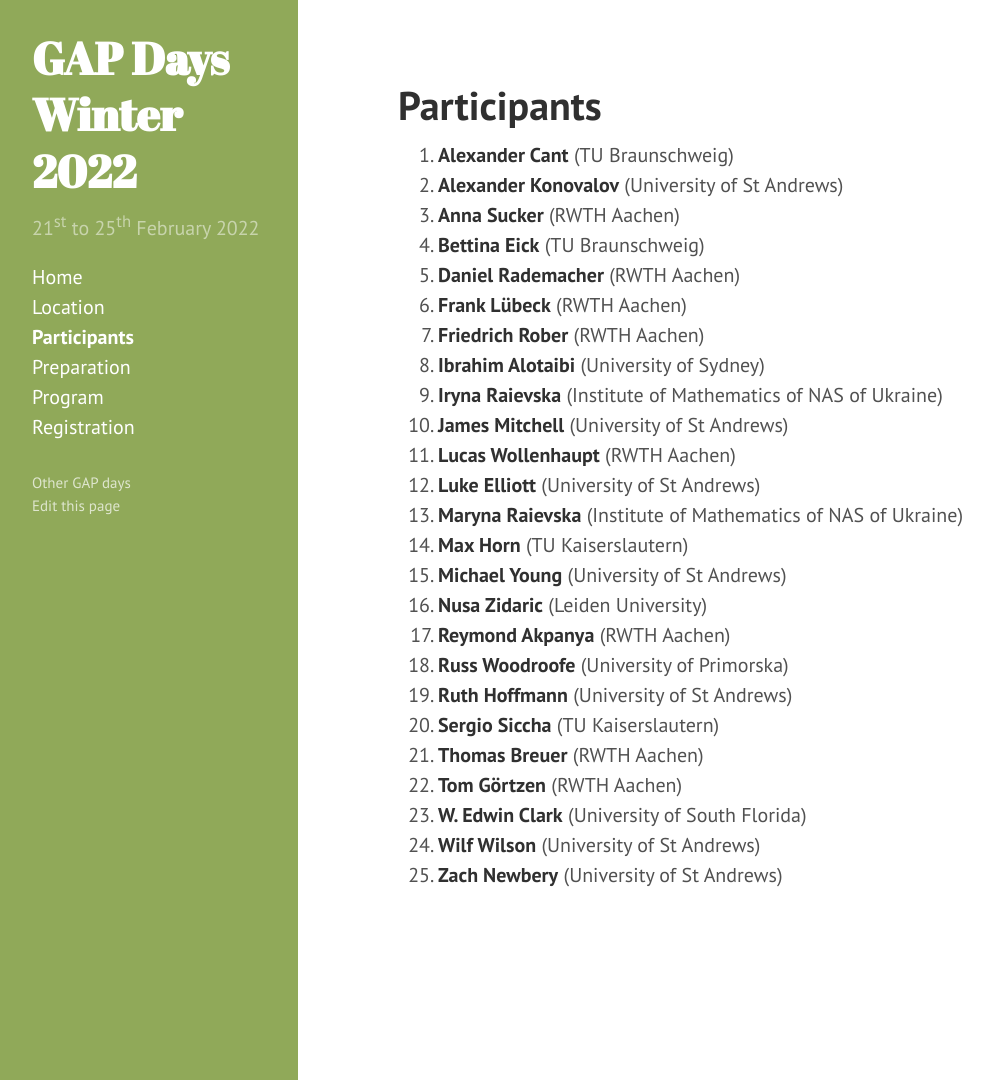
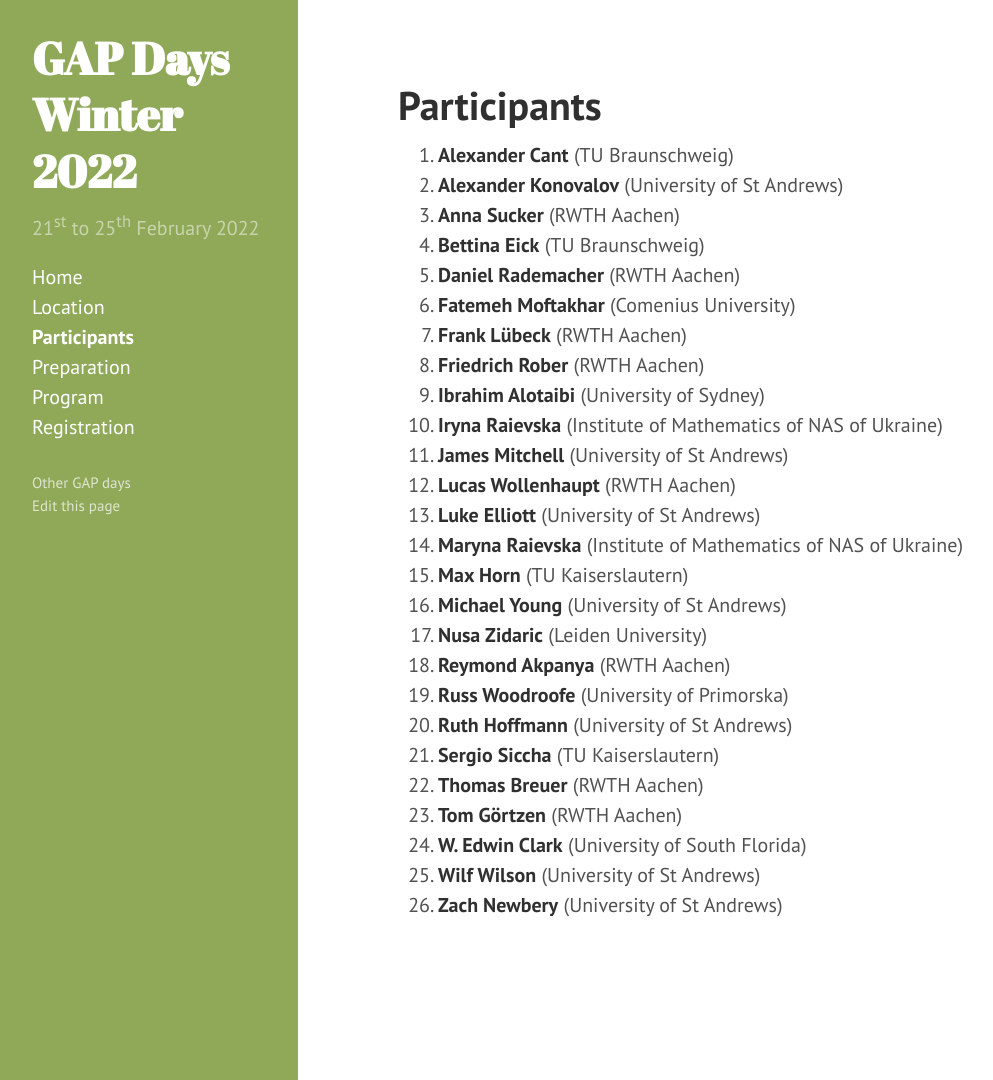
Before and after one commit to gapdays/gapdays2022-winter, a Jekyll site: the page built from participants.md, in a window 1280 px wide and 1080 px high. Shown: the whole window, without its empty margins (2-995 px from the left). Built offline with Jekyll 4.4.1, drawn with Linux system fonts in a browser that asks for light colours.

Commit message:
Ooops, overlooked a registration

```diff
--- a/participants.md
+++ b/participants.md
@@ -27,6 +27,7 @@ participants:
   - {name: Zach Newbery, affiliation: University of St Andrews, Scotland}
   - {name: Michael Young, affiliation: University of St Andrews, Scotland}
   - {name: Reymond Akpanya, affiliation: RWTH Aachen, Germany}
+  - {name: Fatemeh Moftakhar, affiliation: Comenius University, Slovakia}
 ---
 
 <ol>{% assign participants = page.participants | sort: "name" %}
```
